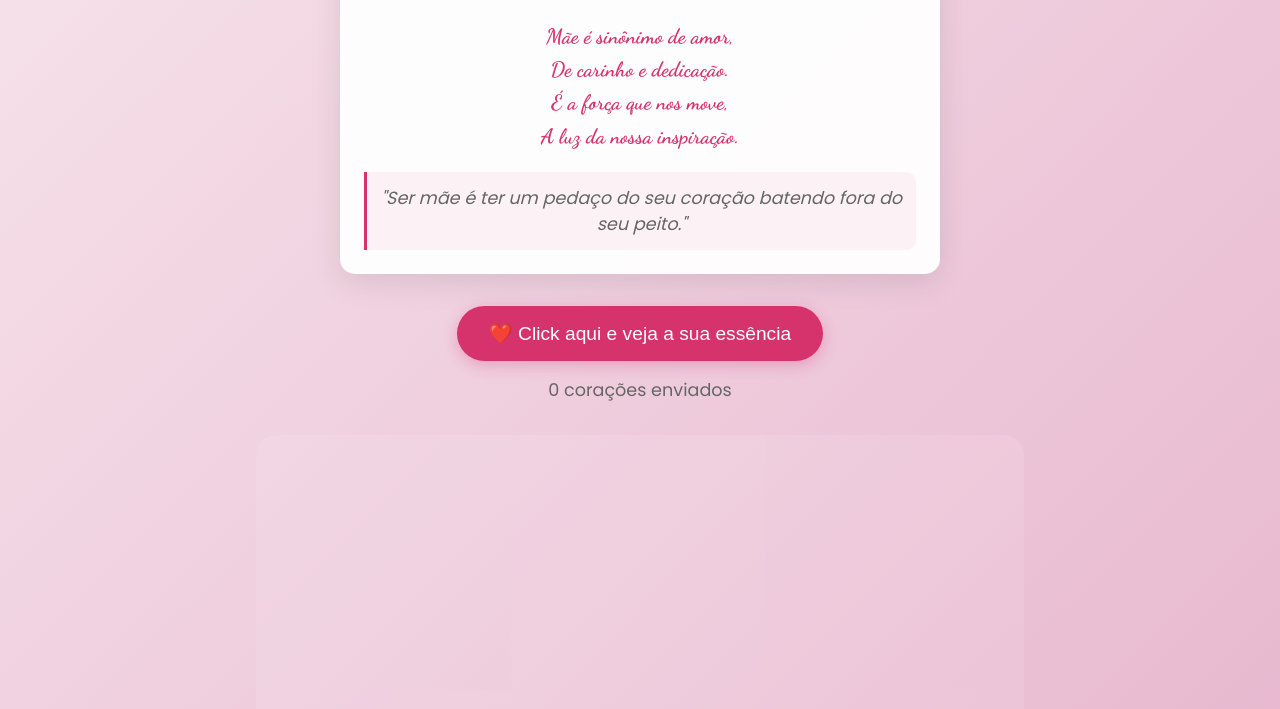
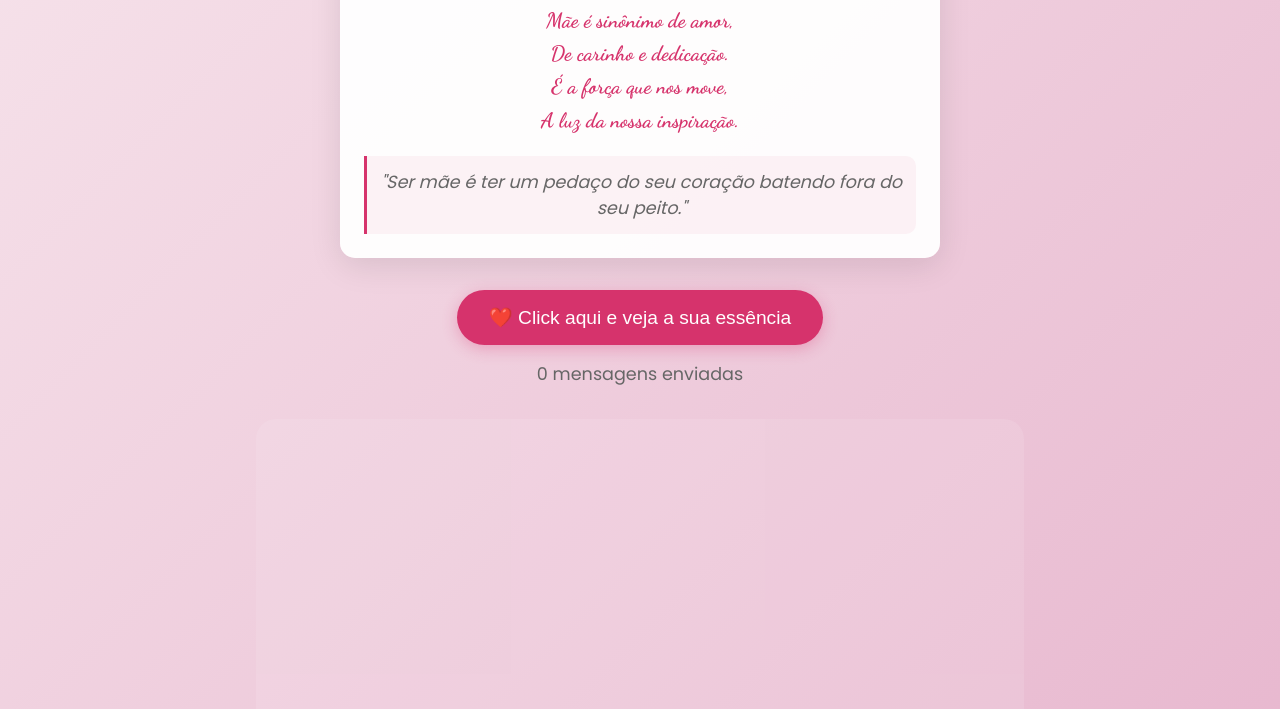
Before and after one commit to luccagoltzman/mothers-day, a plain HTML site: page index.html in a window 1280 px wide. Shown: the part 411-1120 px from the top of the page. Drawn offline with Linux system fonts and the light colour scheme.

Commit message:
fix: :bug: Correções de mensagens cortadas

```diff
--- a/index.html
+++ b/index.html
@@ -39,7 +39,7 @@
 
         <div class="interactive-section">
             <button class="love-button">❤️ Click aqui e veja a sua essência</button>
-            <div class="love-counter">0 corações enviados</div>
+            <div class="love-counter">0 mensagens enviadas</div>
         </div>
 
         <div class="message-tree">
--- a/styles.css
+++ b/styles.css
@@ -13,7 +13,7 @@ body {
     align-items: center;
     color: #333;
     overflow-x: hidden;
-    padding: 3rem;
+    padding: 2rem;
 }
 
 .container {
```
